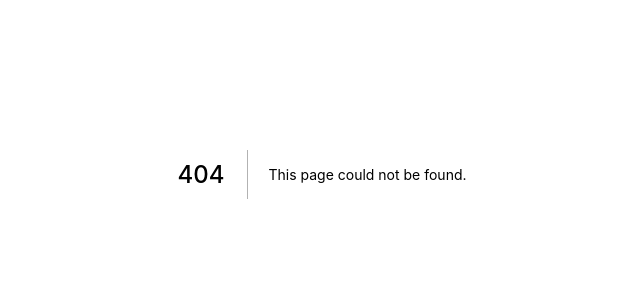
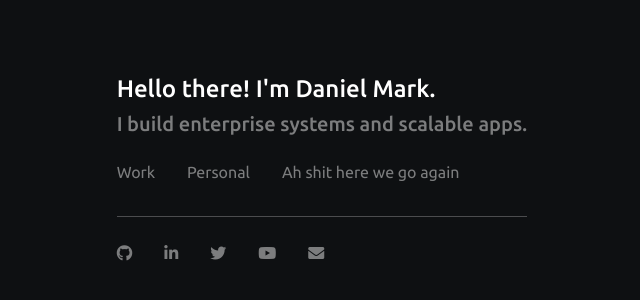
Before and after one commit to thedanielmark/danielmark-v4, a Next.js app: page /projects in a window 1280 px wide. Before the commit this address had no page. Shown: the part 226-526 px from the top of the page, without its empty margins (318-958 px from the left). Built offline with nearby package versions, Linux system fonts and the light colour scheme.

Commit message:
Added projects page

```diff
--- /dev/null
+++ b/pages/components/Projects/MainContent.js
@@ -0,0 +1,42 @@
+import Link from "next/link";
+
+export default function MainContent() {
+  return (
+    <div>
+      <div>
+        <h4 className="d-block">Hello there! I'm Daniel Mark.</h4>
+        <h5 className="d-block text-grey">
+          I build enterprise systems and scalable apps.
+        </h5>
+        <div>
+          <ul className="nav mt-3">
+            <li className="nav-item">
+              <Link href="/work">
+                <a
+                  className="nav-link grey-to-white"
+                  style={{ paddingLeft: "0px" }}
+                >
+                  <span className="middle-underline">Work</span>
+                </a>
+              </Link>
+            </li>
+            <li className="nav-item">
+              <Link href="/personal">
+                <a className="nav-link grey-to-white">
+                  <span className="middle-underline">Personal</span>
+                </a>
+              </Link>
+            </li>
+            <li className="nav-item">
+              <Link href="other-stuff">
+                <a className="nav-link grey-to-white">
+                  <span className="middle-underline">Ah shit here we go again</span>
+                </a>
+              </Link>
+            </li>
+          </ul>
+        </div>
+      </div>
+    </div>
+  );
+}
--- a/pages/index.js
+++ b/pages/index.js
@@ -7,9 +7,7 @@ import Home from "./components/Index/home";
 export default function App() {
   return (
     <Layout>
-
-          <Home></Home>
-
+      <Home></Home>
     </Layout>
   );
 }
--- a/pages/work.js
+++ b/pages/projects.js
@@ -3,9 +3,9 @@ import { motion } from "framer-motion";
 import Layout from "./layout";
 
 // Components
-import Home from "./components/Index/home";
+import MainContent from "./components/Projects/MainContent";
 
-export default function Work() {
+export default function Projects() {
   const easing = [0.6, -0.05, 0.01, 0.99];
   const fade1 = {
     initial: {
@@ -23,7 +23,7 @@ export default function Work() {
     <Layout>
       <motion.div exit={{ opacity: 0 }} initial="initial" animate="animate">
         <motion.div variants={fade1}>
-          <Home></Home>
+          <MainContent></MainContent>
         </motion.div>
       </motion.div>
     </Layout>
--- a/styles/globals.css
+++ b/styles/globals.css
@@ -30,6 +30,7 @@ a {
   background-color: #0e1012;
   color: #ffffff;
   font-family: "Ubuntu", sans-serif;
+  padding: 0px 20px;
 }
 
 .grey-to-white {
```
